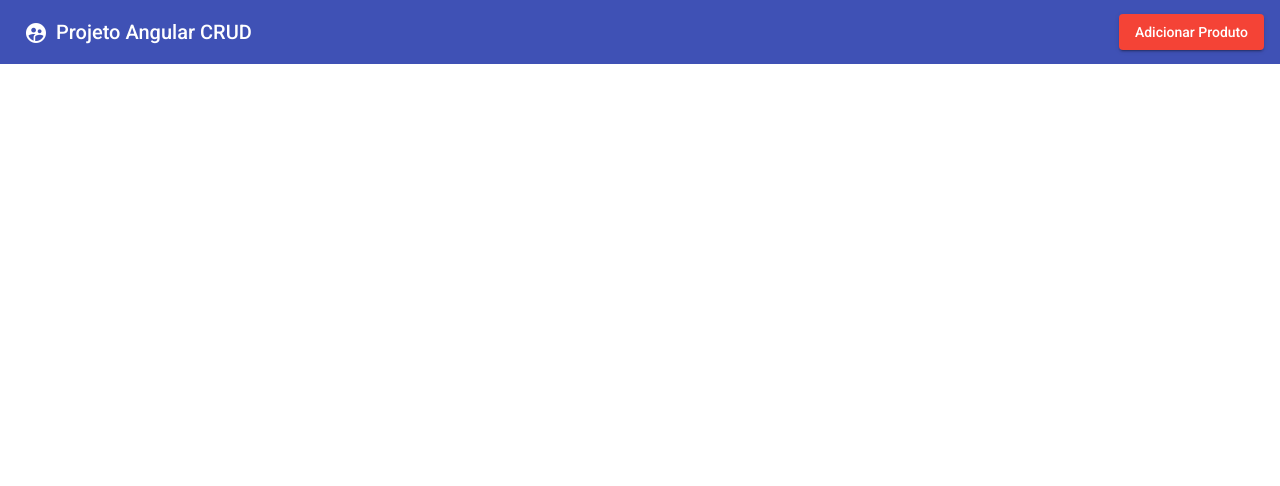
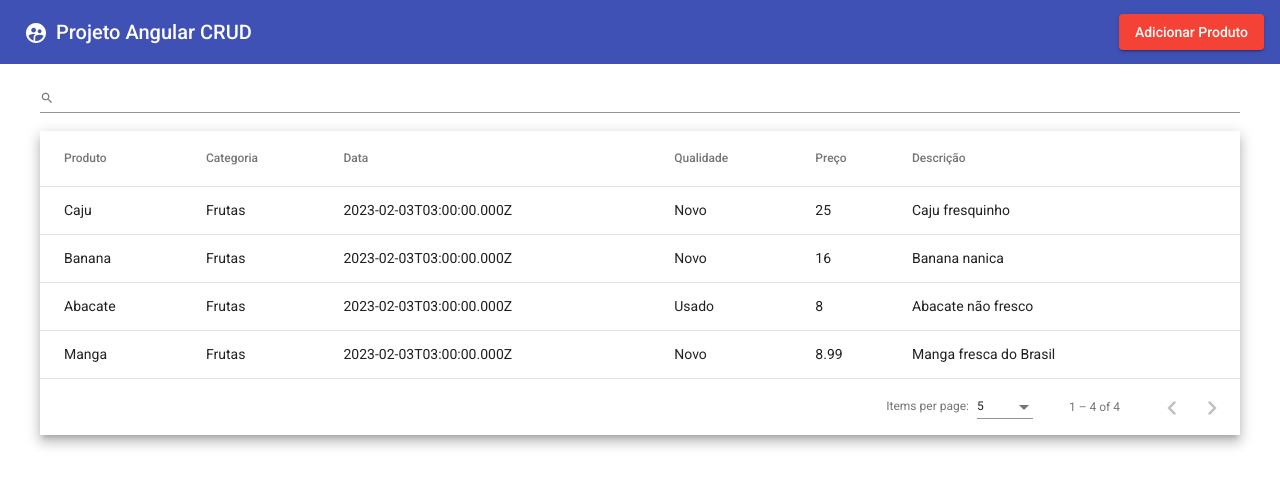
Before and after one commit to WesMartins96/Angular13-CRUD-Angular-MaterialUI, an Angular app in the folder Angular13CRUD/: page / in a window 1280 px wide. Shown: the top 486 px of the page. Built offline with nearby package versions, Linux system fonts and the light colour scheme; data requests are answered from the project's data file.

Commit message:
tabela de produtos criada

```diff
--- a/Angular13CRUD/src/app/app.component.html
+++ b/Angular13CRUD/src/app/app.component.html
@@ -6,3 +6,63 @@
   <span class="example-spacer"></span>
   <button mat-raised-button color="warn" (click)="openDialog()">Adicionar Produto</button>
 </mat-toolbar>
+
+<div class="container">
+  <div style="margin-top: 10px;">
+    <mat-form-field>
+      <mat-label><mat-icon>search</mat-icon></mat-label>
+      <input matInput (keyup)="applyFilter($event)" placeholder="Procurar" #input>
+    </mat-form-field>
+
+    <div class="mat-elevation-z8">
+      <table mat-table [dataSource]="dataSource" matSort>
+
+        <!-- Produto -->
+        <ng-container matColumnDef="produtoNome">
+          <th mat-header-cell *matHeaderCellDef mat-sort-header> Produto </th>
+          <td mat-cell *matCellDef="let row"> {{row.produtoNome}} </td>
+        </ng-container>
+
+        <!-- Categoria -->
+        <ng-container matColumnDef="categoria">
+          <th mat-header-cell *matHeaderCellDef mat-sort-header> Categoria </th>
+          <td mat-cell *matCellDef="let row"> {{row.categoria}} </td>
+        </ng-container>
+
+        <!-- Data -->
+        <ng-container matColumnDef="data">
+          <th mat-header-cell *matHeaderCellDef mat-sort-header> Data </th>
+          <td mat-cell *matCellDef="let row"> {{row.data}} </td>
+        </ng-container>
+
+        <!-- Qualidade -->
+        <ng-container matColumnDef="qualidade">
+          <th mat-header-cell *matHeaderCellDef mat-sort-header> Qualidade </th>
+          <td mat-cell *matCellDef="let row"> {{row.qualidade}} </td>
+        </ng-container>
+
+        <!-- Preço -->
+        <ng-container matColumnDef="preco">
+          <th mat-header-cell *matHeaderCellDef mat-sort-header> Preço </th>
+          <td mat-cell *matCellDef="let row"> {{row.preco}} </td>
+        </ng-container>
+
+        <!-- Descrição -->
+        <ng-container matColumnDef="descricao">
+          <th mat-header-cell *matHeaderCellDef mat-sort-header> Descrição </th>
+          <td mat-cell *matCellDef="let row"> {{row.descricao}} </td>
+        </ng-container>
+
+        <tr mat-header-row *matHeaderRowDef="displayedColumns"></tr>
+        <tr mat-row *matRowDef="let row; columns: displayedColumns;"></tr>
+
+        <!-- Row shown when there is no matching data. -->
+        <tr class="mat-row" *matNoDataRow>
+          <td class="mat-cell" colspan="4">No data matching the filter "{{input.value}}"</td>
+        </tr>
+      </table>
+
+      <mat-paginator [pageSizeOptions]="[5, 10, 25, 100]" aria-label="Select page of users"></mat-paginator>
+    </div>
+  </div>
+</div>
--- a/Angular13CRUD/src/app/app.component.scss
+++ b/Angular13CRUD/src/app/app.component.scss
@@ -1,3 +1,18 @@
 .example-spacer {
   flex: 1 1 auto;
 }
+
+table {
+  width: 100%;
+}
+
+.mat-form-field {
+  font-size: 14px;
+  width: 100%;
+}
+
+
+.container{
+  max-width: 1200px;
+  margin: 0 auto;
+}
--- a/Angular13CRUD/src/app/app.component.ts
+++ b/Angular13CRUD/src/app/app.component.ts
@@ -1,6 +1,10 @@
-import { Component } from '@angular/core';
+import { Component, OnInit, ViewChild } from '@angular/core';
 import {MatDialog, MAT_DIALOG_DATA} from '@angular/material/dialog';
 import { DialogComponent } from './dialog/dialog.component';
+import { ApiService } from './services/api.service';
+import {MatPaginator} from '@angular/material/paginator';
+import {MatSort} from '@angular/material/sort';
+import {MatTableDataSource} from '@angular/material/table';
 
 
 @Component({
@@ -8,11 +12,22 @@
   templateUrl: './app.component.html',
   styleUrls: ['./app.component.scss']
 })
-export class AppComponent {
+export class AppComponent implements OnInit{
   title = 'Angular13CRUD';
 
-  constructor(private dialog : MatDialog){
+  displayedColumns: string[] = ['produtoNome', 'categoria', 'data', 'qualidade', 'preco', 'descricao'];
+  dataSource!: MatTableDataSource<any>;
 
+  @ViewChild(MatPaginator) paginator!: MatPaginator;
+  @ViewChild(MatSort) sort!: MatSort;
+
+  constructor(
+    private dialog : MatDialog,
+    private api : ApiService){
+
+  }
+  ngOnInit(): void {
+    this.getAllProdutos();
   }
 
   openDialog() {
@@ -20,4 +35,26 @@
       width: '30%'
     });
   }
+
+  getAllProdutos(){
+    this.api.getProduto().subscribe({
+      next:(res) =>{
+        this.dataSource = new MatTableDataSource(res);
+        this.dataSource.paginator = this.paginator;
+        this.dataSource.sort = this.sort;
+      },
+      error:(err)=> {
+        alert("Falha ao obter os registros!!")
+      }
+    })
+  }
+
+  applyFilter(event: Event) {
+    const filterValue = (event.target as HTMLInputElement).value;
+    this.dataSource.filter = filterValue.trim().toLowerCase();
+
+    if (this.dataSource.paginator) {
+      this.dataSource.paginator.firstPage();
+    }
+  }
 }
```
Also changed, not shown: Angular13CRUD/src/app/app.module.ts (+7 -1 lines).
